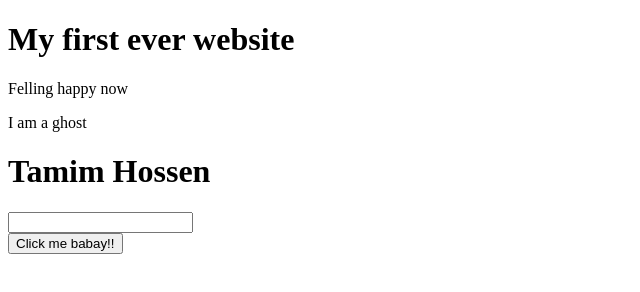
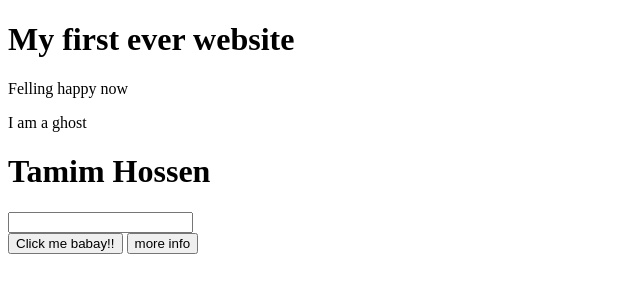
Before and after one commit to tamimhossen/my-first-website, a plain HTML site: page index.html in a window 1280 px wide. Shown: the whole page, without its empty margins (0-640 px from the left). Drawn offline with Linux system fonts and the light colour scheme.

Commit message:
more info added

```diff
--- a/index.html
+++ b/index.html
@@ -16,5 +16,6 @@
     <input type="text">
     <br>
     <button>Click me babay!!</button>
+    <button> more info</button>
 </body>
 </html>
```
